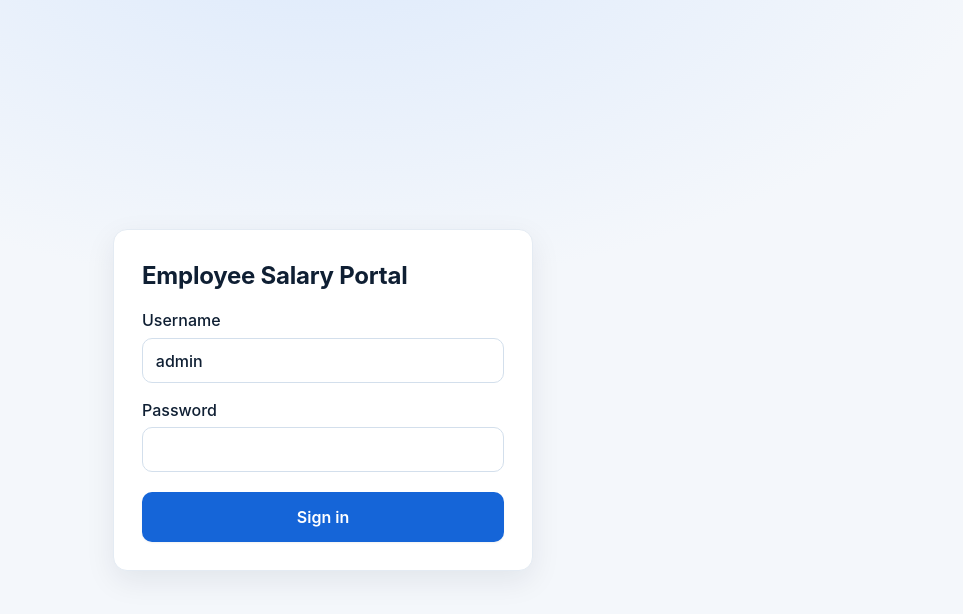
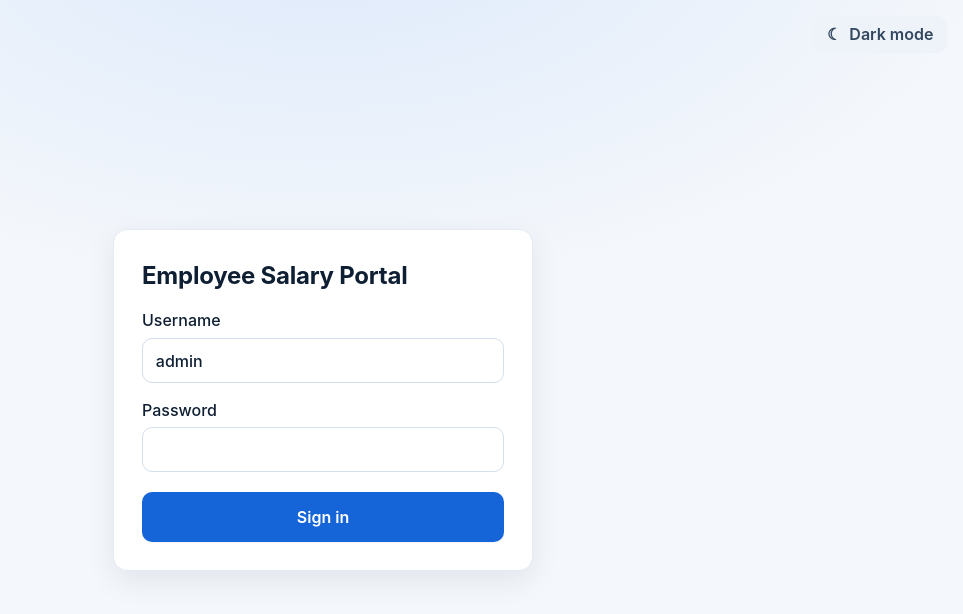
Before and after one commit to Someswarababu/sales, a React (Vite) app: page /login in a window 1280 px wide. Shown: the top 614 px of the page, without its empty margins (317-1280 px from the left). Built offline with nearby package versions, Linux system fonts and the light colour scheme.

Commit message:
add dark mode

```diff
--- a/src/components/AppLayout.tsx
+++ b/src/components/AppLayout.tsx
@@ -2,6 +2,7 @@ import { useEffect, useState } from 'react'
 import { NavLink, Outlet, useLocation, useNavigate } from 'react-router-dom'
 import { useAuth } from '../auth/AuthContext'
 import { canManageRates } from '../auth/permissions'
+import { ThemeToggle } from './ThemeToggle'
 
 export function AppLayout() {
   const { user, logout } = useAuth()
@@ -35,6 +36,7 @@ export function AppLayout() {
           <span />
         </button>
         <strong>Employee Salary Portal</strong>
+        <ThemeToggle className="icon-only" />
       </header>
       <div className="sidebar-backdrop" onClick={() => setMenuOpen(false)} />
       <aside className="sidebar">
@@ -49,6 +51,7 @@ export function AppLayout() {
           <NavLink to="/employees">Employees</NavLink>
           {user && canManageRates(user.role) && <NavLink to="/products">Product rates</NavLink>}
         </nav>
+        <ThemeToggle className="ghost" />
         <button
           className="ghost"
           onClick={() => {
--- /dev/null
+++ b/src/components/ThemeToggle.tsx
@@ -0,0 +1,19 @@
+import { useTheme } from '../theme/ThemeContext'
+
+export function ThemeToggle({ className = '' }: { className?: string }) {
+  const { theme, toggleTheme } = useTheme()
+  const isDark = theme === 'dark'
+
+  return (
+    <button
+      type="button"
+      className={`theme-toggle${className ? ` ${className}` : ''}`}
+      onClick={toggleTheme}
+      aria-label={isDark ? 'Switch to light mode' : 'Switch to dark mode'}
+      title={isDark ? 'Switch to light mode' : 'Switch to dark mode'}
+    >
+      <span aria-hidden="true">{isDark ? '☀' : '☾'}</span>
+      <span className="theme-toggle-text">{isDark ? 'Light mode' : 'Dark mode'}</span>
+    </button>
+  )
+}
--- a/src/index.css
+++ b/src/index.css
@@ -8,16 +8,62 @@
   --brand-dark: #0f4fae;
   --brand-tint: #eaf2ff;
   --navy: #101f36;
+  --sidebar-top: #16294a;
   --danger: #c0392f;
+  --danger-bg: #fdeceb;
+  --danger-border: #f7d4d1;
+  --field-bg: #ffffff;
+  --field-line: #d3dfec;
+  --field-line-hover: #b9cbdf;
+  --field-disabled-bg: #f1f5f9;
+  --field-disabled-ink: #90a1b3;
+  --secondary-bg: #eef3fa;
+  --secondary-bg-hover: #e2eaf5;
+  --secondary-ink: #33475f;
+  --row-hover: #fafcff;
+  --surface-muted: #fbfdff;
+  --login-glow: #dce9fb;
   --radius: 14px;
   --shadow-sm: 0 1px 2px rgba(15, 31, 51, 0.06);
   --shadow: 0 10px 30px rgba(15, 31, 51, 0.08);
 
+  color-scheme: light;
   font-family: Inter, Segoe UI, system-ui, sans-serif;
   color: var(--ink);
   background: var(--bg);
   line-height: 1.5;
   -webkit-font-smoothing: antialiased;
+}
+
+:root[data-theme='dark'] {
+  --bg: #0c1420;
+  --surface: #141f2e;
+  --ink: #e6edf6;
+  --ink-soft: #97a8bd;
+  --line: #24334a;
+  --brand: #4c93f0;
+  --brand-dark: #6aa7f5;
+  --brand-tint: #17243a;
+  --navy: #0a1322;
+  --sidebar-top: #111e33;
+  --danger: #ef7a70;
+  --danger-bg: #3a1e1c;
+  --danger-border: #5c2d29;
+  --field-bg: #101a28;
+  --field-line: #2b3b53;
+  --field-line-hover: #3d5170;
+  --field-disabled-bg: #182434;
+  --field-disabled-ink: #6b7d93;
+  --secondary-bg: #1d2b3f;
+  --secondary-bg-hover: #26374f;
+  --secondary-ink: #cbd8e8;
+  --row-hover: #182435;
+  --surface-muted: #111c2b;
+  --login-glow: #142944;
+  --shadow-sm: 0 1px 2px rgba(0, 0, 0, 0.4);
+  --shadow: 0 10px 30px rgba(0, 0, 0, 0.45);
+
+  color-scheme: dark;
 }
 
 * { box-sizing: border-box; }
@@ -55,39 +101,55 @@ button.ghost {
 }
 button.ghost:hover { background: rgba(255, 255, 255, 0.08); }
 button.secondary {
-  background: #eef3fa;
-  color: #33475f;
+  background: var(--secondary-bg);
+  color: var(--secondary-ink);
   padding: 0.4rem 0.85rem;
   box-shadow: none;
 }
-button.secondary:hover { background: #e2eaf5; }
+button.secondary:hover { background: var(--secondary-bg-hover); }
 button.danger {
-  background: #fdeceb;
+  background: var(--danger-bg);
   color: var(--danger);
   padding: 0.4rem 0.85rem;
   box-shadow: none;
 }
-button.danger:hover { background: #fadbd8; }
+button.danger:hover { background: var(--danger-border); }
+
+.theme-toggle {
+  display: inline-flex;
+  align-items: center;
+  justify-content: center;
+  gap: 0.5rem;
+}
+.theme-toggle.icon-only {
+  margin-left: auto;
+  padding: 0.5rem 0.7rem;
+  background: rgba(255, 255, 255, 0.1);
+  color: #dce8f5;
+  box-shadow: none;
+}
+.theme-toggle.icon-only:hover { background: rgba(255, 255, 255, 0.18); }
+.theme-toggle.icon-only .theme-toggle-text { display: none; }
 
 input, select {
   width: 100%;
   margin-top: 0.35rem;
   padding: 0.6rem 0.8rem;
-  border: 1px solid #d3dfec;
+  border: 1px solid var(--field-line);
   border-radius: 10px;
-  background: white;
+  background: var(--field-bg);
   color: inherit;
   transition: border-color 0.15s ease, box-shadow 0.15s ease;
 }
-input:hover, select:hover { border-color: #b9cbdf; }
+input:hover, select:hover { border-color: var(--field-line-hover); }
 input:focus, select:focus {
   outline: none;
   border-color: var(--brand);
   box-shadow: 0 0 0 3px rgba(21, 101, 216, 0.14);
 }
 input:disabled, select:disabled {
-  background: #f1f5f9;
-  color: #90a1b3;
+  background: var(--field-disabled-bg);
+  color: var(--field-disabled-ink);
   cursor: not-allowed;
 }
 label { display: block; font-weight: 500; }
@@ -99,7 +161,7 @@ label { display: block; font-weight: 500; }
 }
 
 .sidebar {
-  background: linear-gradient(180deg, #16294a 0%, var(--navy) 100%);
+  background: linear-gradient(180deg, var(--sidebar-top) 0%, var(--navy) 100%);
   color: white;
   padding: 1.4rem 1.1rem;
   display: flex;
@@ -181,7 +243,7 @@ td {
 }
 tbody tr:last-child td { border-bottom: 0; }
 tbody tr { transition: background 0.12s ease; }
-tbody tr:hover { background: #fafcff; }
+tbody tr:hover { background: var(--row-hover); }
 
 .form-grid {
   display: grid;
@@ -197,7 +259,13 @@ tbody tr:hover { background: #fafcff; }
   display: grid;
   place-items: center;
   padding: 1rem;
-  background: radial-gradient(1100px 620px at 50% -12%, #dce9fb 0%, var(--bg) 62%);
+  background: radial-gradient(1100px 620px at 50% -12%, var(--login-glow) 0%, var(--bg) 62%);
+  position: relative;
+}
+.login-theme-toggle {
+  position: absolute;
+  top: 1rem;
+  right: 1rem;
 }
 .login-card {
   width: min(420px, 100%);
@@ -214,8 +282,8 @@ tbody tr:hover { background: #fafcff; }
 
 .error {
   color: var(--danger);
-  background: #fdeceb;
-  border: 1px solid #f7d4d1;
+  background: var(--danger-bg);
+  border: 1px solid var(--danger-border);
   border-radius: 10px;
   padding: 0.6rem 0.8rem;
   font-size: 0.92rem;
@@ -234,7 +302,7 @@ code {
   border: 1px solid var(--line);
   border-radius: 12px;
   margin-top: 0.85rem;
-  background: #fbfdff;
+  background: var(--surface-muted);
 }
 .sale-head {
   display: flex;
--- a/src/main.tsx
+++ b/src/main.tsx
@@ -3,14 +3,17 @@ import { createRoot } from 'react-dom/client'
 import { BrowserRouter } from 'react-router-dom'
 import App from './App'
 import { AuthProvider } from './auth/AuthContext'
+import { ThemeProvider } from './theme/ThemeContext'
 import './index.css'
 
 createRoot(document.getElementById('root')!).render(
   <StrictMode>
     <BrowserRouter>
-      <AuthProvider>
-        <App />
-      </AuthProvider>
+      <ThemeProvider>
+        <AuthProvider>
+          <App />
+        </AuthProvider>
+      </ThemeProvider>
     </BrowserRouter>
   </StrictMode>,
 )
--- a/src/pages/LoginPage.tsx
+++ b/src/pages/LoginPage.tsx
@@ -1,6 +1,7 @@
 import { FormEvent, useState } from 'react'
 import { Navigate, useNavigate } from 'react-router-dom'
 import { useAuth } from '../auth/AuthContext'
+import { ThemeToggle } from '../components/ThemeToggle'
 
 export function LoginPage() {
   const { user, login } = useAuth()
@@ -23,6 +24,7 @@ export function LoginPage() {
 
   return (
     <div className="login-page">
+      <ThemeToggle className="secondary login-theme-toggle" />
       <form className="card login-card" onSubmit={onSubmit}>
         <h1>Employee Salary Portal</h1>
         {/* <p className="muted">Admin has full access. Manager can only write sales.</p> */}
--- /dev/null
+++ b/src/theme/ThemeContext.tsx
@@ -0,0 +1,43 @@
+import { createContext, useContext, useEffect, useMemo, useState, type ReactNode } from 'react'
+
+const THEME_KEY = 'esp.v4.theme'
+
+export type Theme = 'light' | 'dark'
+
+type ThemeContextValue = {
+  theme: Theme
+  toggleTheme: () => void
+}
+
+const ThemeContext = createContext<ThemeContextValue | null>(null)
+
+function readStoredTheme(): Theme {
+  const stored = localStorage.getItem(THEME_KEY)
+  if (stored === 'light' || stored === 'dark') return stored
+  return window.matchMedia('(prefers-color-scheme: dark)').matches ? 'dark' : 'light'
+}
+
+export function ThemeProvider({ children }: { children: ReactNode }) {
+  const [theme, setTheme] = useState<Theme>(readStoredTheme)
+
+  useEffect(() => {
+    document.documentElement.dataset.theme = theme
+    localStorage.setItem(THEME_KEY, theme)
+  }, [theme])
+
+  const value = useMemo<ThemeContextValue>(
+    () => ({
+      theme,
+      toggleTheme: () => setTheme((current) => (current === 'dark' ? 'light' : 'dark')),
+    }),
+    [theme],
+  )
+
+  return <ThemeContext.Provider value={value}>{children}</ThemeContext.Provider>
+}
+
+export function useTheme() {
+  const ctx = useContext(ThemeContext)
+  if (!ctx) throw new Error('useTheme must be used inside ThemeProvider')
+  return ctx
+}
```
